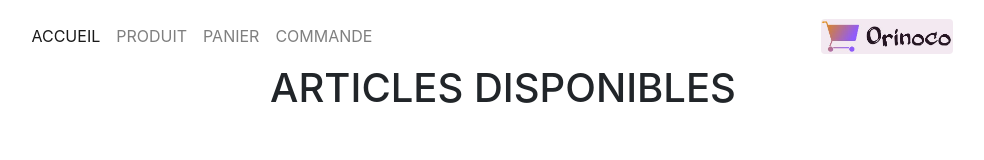
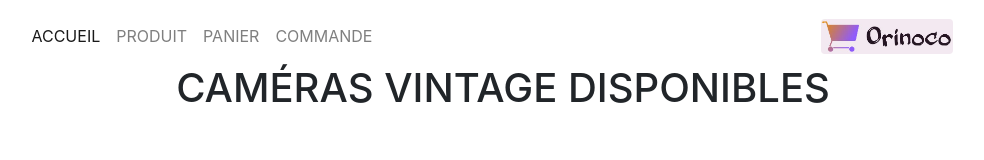
Before and after one commit to profprogrammeur/OCR-5-e-commerce, a plain HTML site: page home.html in a window 1280 px wide. Shown: the whole page, without its empty margins (137-1121 px from the left). Drawn offline with nearby package versions, Linux system fonts and the light colour scheme; no server answers.

Commit message:
Readme modif

```diff
--- a/home.html
+++ b/home.html
@@ -17,7 +17,7 @@
     <div class="row justify-content-around " id="header" data-pagename="home">
     </div>
 
-    <h1 class="text-center ">ARTICLES DISPONIBLES</h1>
+    <h1 class="text-center ">CAMÉRAS VINTAGE DISPONIBLES</h1>
     <div class=" pt-3 d-flex flex-column justify-content-center " id="listGroup"></div>
 
 
```
Also changed, not shown: 1 other file.
